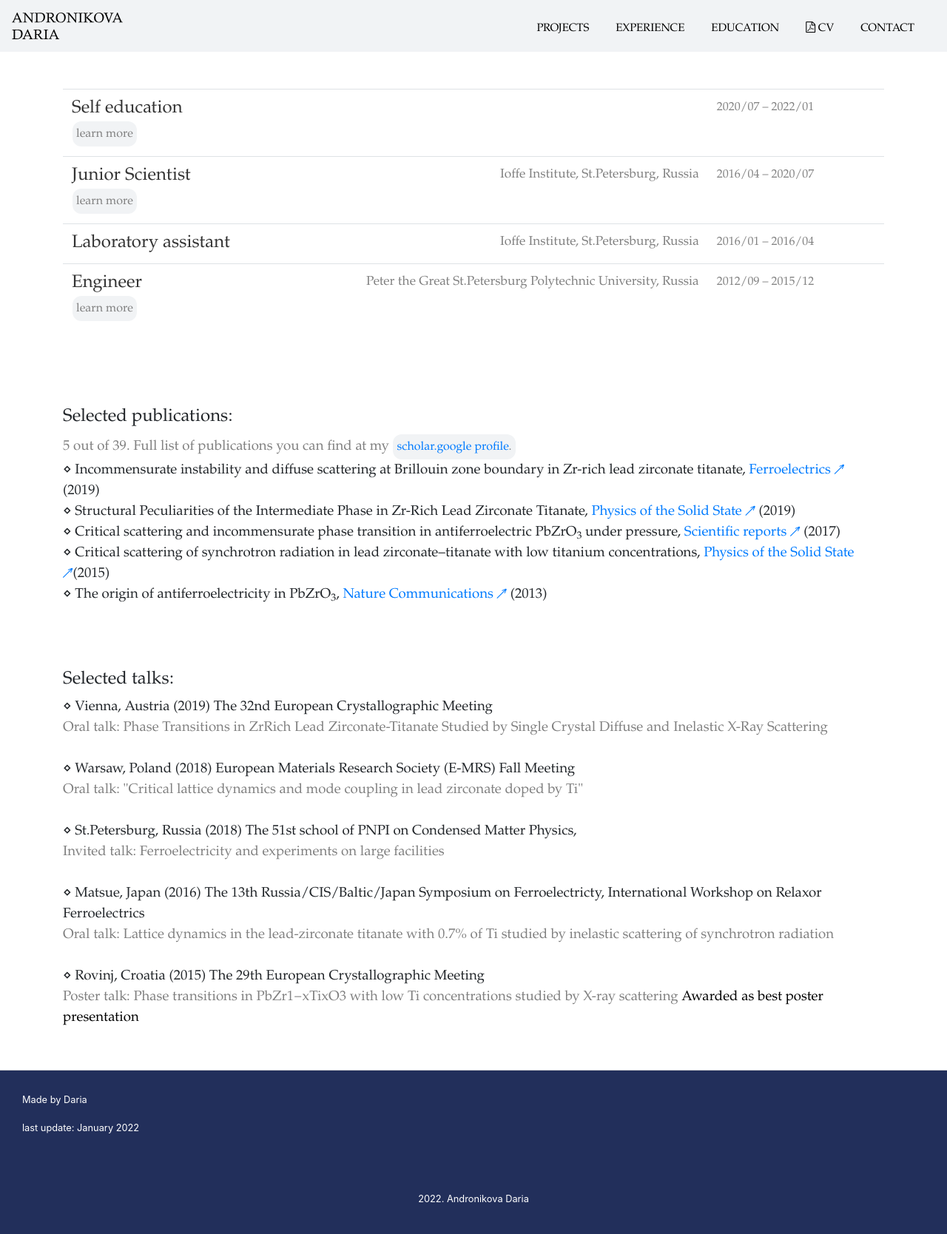
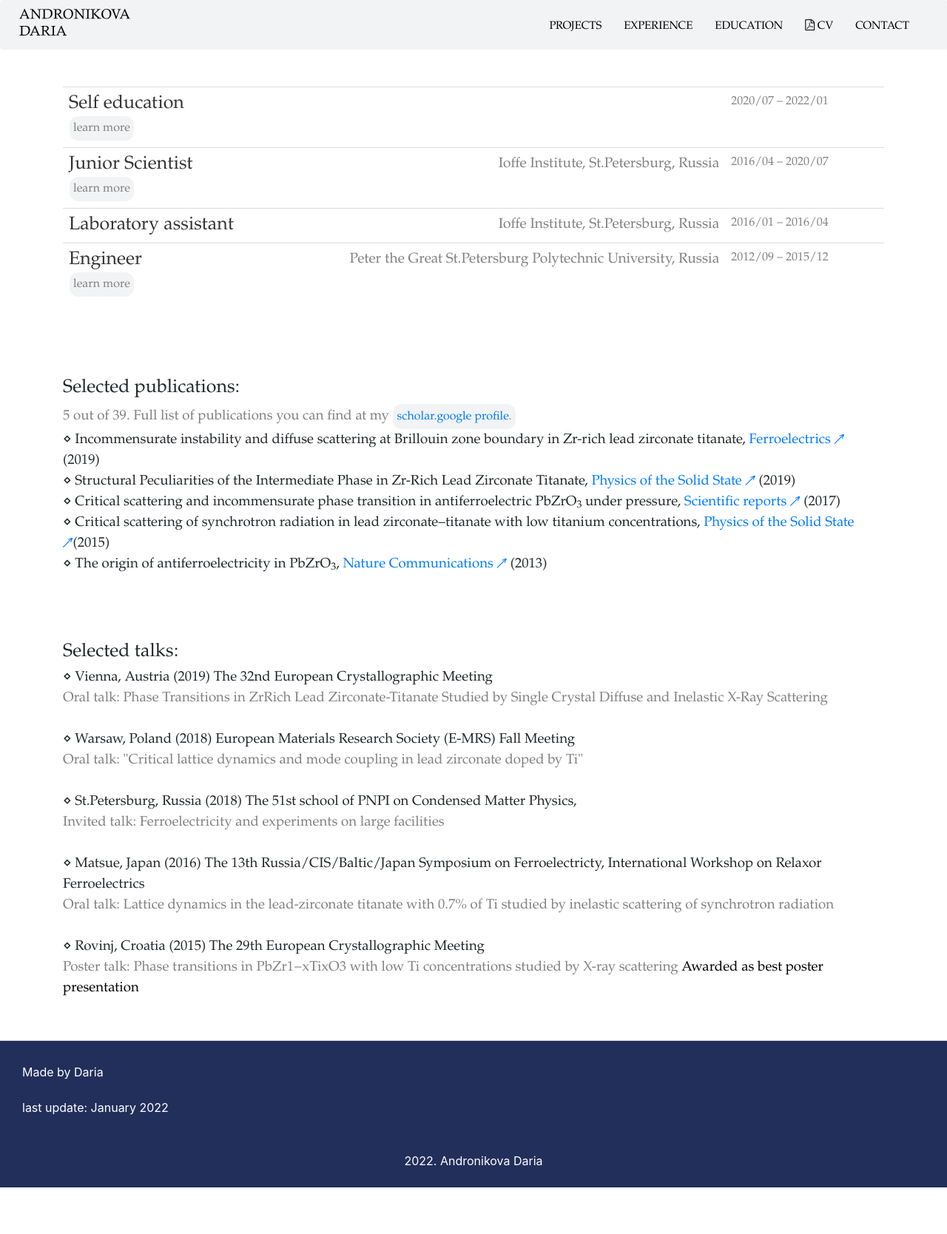
Before and after one commit to andronikova/andronikova.github.io, a Jekyll site: the page built from work.html, in a window 1280 px wide. Shown: the whole page at 74% size. Built offline with Jekyll 4.4.1, drawn with Linux system fonts in a browser that asks for light colours; a style sheet for code colours, icons or effects is not loaded; after the commit the page ends 1605 px from its top, so only the background shows below that.

Commit message:
fix overlapping in small browser version of index page, had to change font for all other pages

```diff
--- a/_layouts/default.html
+++ b/_layouts/default.html
@@ -16,6 +16,7 @@
 			<!-- link to main stylesheet -->
 			<link rel="stylesheet" type="text/css" href="css/main.css">
 
+			<link href="https://maxcdn.bootstrapcdn.com/bootstrap/3.3.6/css/bootstrap.min.css" rel="stylesheet" />
 		 	<link href="https://maxcdn.bootstrapcdn.com/bootstrap/4.1.3/css/bootstrap.min.css" rel="stylesheet">
 
 			<script src="https://code.jquery.com/jquery-3.3.1.min.js"></script>
@@ -36,7 +37,9 @@
 
 
 			<!-- to avoid overlapping -->
-			<meta name="viewport" content="width=device-width, initial-scale=1">
+			<!--<meta name="viewport" content="width=device-width, initial-scale=1">-->
+
+
 
 
 
@@ -101,7 +104,7 @@
 <!--
 		<div class="container">
 -->
-			<div class="row" style="margin-top:30px; width:100%">
+			<div class="row" style="margin-top:30px; width:100%; font-size:12pt;">
 				<div class="col-sm" style="text-align:left; margin-left:30px">
 						Made by Daria
 						<br><br>
@@ -119,7 +122,7 @@
 
 		<br><br><br><br>
 
-		<div style="text-align: center;">
+		<div style="text-align: center; font-size:12pt;">
 			2022. Andronikova Daria
 		</div>
 		<br><br>
--- a/css/main.css
+++ b/css/main.css
@@ -77,7 +77,7 @@
 
 ul.posts {
     margin: 20px auto 40px;
-    font-size: 1.5em;
+    font-size: 14pt;
 }
 
 ul.posts li {
@@ -87,7 +87,7 @@
 .date
 {
     vertical-align:top;
-    font-size: 1em;
+    font-size: 1.6em;
     color:gray;
     font-family: "Bookman Old Style", Bookman, "Goudy Old Style", Garamond, "Hoefler Text", "Bitstream Charter", Georgia, serif;
     padding:0  15px;
--- a/work.html
+++ b/work.html
@@ -7,19 +7,19 @@
     <tbody>
         <tr>
             <td class="milestone">
-                <h4 style='font-family: "Bookman Old Style", Bookman, "Goudy Old Style", Garamond, "Hoefler Text", "Bitstream Charter", Georgia, serif;display:inline; width:100%; text-align:left'>
+                <h1 style='font-family: "Bookman Old Style", Bookman, "Goudy Old Style", Garamond, "Hoefler Text", "Bitstream Charter", Georgia, serif;display:inline; width:100%; text-align:left'>
                     Self education
-                </h4>
+                </h1>
                 <br>
 
                 <button class='gray_button' id="toggle4" title="Press to see additional information." style="float:left;">learn more</button>
                 <!--<span style="color:gray; font-size:0.9em; margin-left:50px;">Ioffe Institute, St.Petersburg, Russia</span>-->
 
-                <div style="display:none; color:black; margin-left:30px; " class="togg4">
+                <div style="display:none; color:black; margin-left:30px;font-size: 1.6em; " class="togg4">
                     <br><br>
-                    Time of to find career path, move to Germany and prepare myself for Data Analytic job.
+                    Time off to find career path, move to Germany and prepare myself for Data Analytic job.
                     <br><br>
-                    <span style="color:gray;">Achievements:</span>
+                    <span style="color:black;font-weight: bold; ">Achievements:</span>
                     <br>
                     ⋄  Designing my own <a href="projects">projects</a>
                     <br>
@@ -29,9 +29,9 @@
                                         <a href="https://ude.my/UC-be2b5165-943b-41e3-9ebf-abd248d8353f/">certificate</a>
                             </button>
                             <br>
-                            <span style="color:gray;">✓ Learned:</span> how to use Python to analyze data, create visualizations, and use machine learning algorithms.
+                            <span style="color:gray;font-weight: bold;">✓ Learned:</span> how to use Python to analyze data, create visualizations, and use machine learning algorithms.
                             <br>
-                            <span style="color:gray;">✓ Skills:</span> Jupyter notebook, NumPy, Pandas, Seaborn, Matplotlib, Plotly, Scikit-Learn, Machine Learning, Tensorflow
+                            <span style="color:gray;font-weight: bold;" >✓ Skills:</span> Jupyter notebook, NumPy, Pandas, Seaborn, Matplotlib, Plotly, Scikit-Learn, Machine Learning, Tensorflow
 
                         </li>
                         <br>
@@ -41,9 +41,9 @@
                                     <a href="https://certificates.cs50.io/bc25c157-a17e-453b-8522-fc4969af3514.pdf?size=letter">certificate</a>
                             </button>
                             <br>
-                            <span style="color:gray;">✓ Learned:</span> the concepts and algorithms at the foundation of modern artificial intelligence, experience in libraries for machine learning as well as knowledge of artificial intelligence principles.
+                            <span style="color:gray;font-weight: bold;">✓ Learned:</span> the concepts and algorithms at the foundation of modern artificial intelligence, experience in libraries for machine learning as well as knowledge of artificial intelligence principles.
                             <br>
-                            <span style="color:gray;">✓ Skills:</span> Python, Scikit-Learn, Machine Learning, Tensorflow
+                            <span style="color:gray;font-weight: bold;">✓ Skills:</span> Python, Scikit-Learn, Machine Learning, Tensorflow
                         </li>
                         <br>
                         <li>
@@ -52,9 +52,9 @@
                                 <a href="https://certificates.cs50.io/7cf5a400-e95b-428f-b05c-fdc1a463b77f.pdf?size=letter">certificate</a>
                             </button>
                             <br>
-                            <span style="color:gray;">✓ Learned:</span> understanding of computer science and programming, concepts like abstraction, algorithms, data structures, encapsulation, resource management, security, software engineering, and web development.
+                            <span style="color:gray;font-weight: bold;">✓ Learned:</span> understanding of computer science and programming, concepts like abstraction, algorithms, data structures, encapsulation, resource management, security, software engineering, and web development.
                             <br>
-                            <span style="color:gray;">✓ Skills:</span> C, Python, SQL, Flask, HTML, JavaScript
+                            <span style="color:gray;font-weight: bold;">✓ Skills:</span> C, Python, SQL, Flask, HTML, JavaScript
                         </li>
                     </ul>
 
@@ -71,20 +71,20 @@
 
         <tr>
             <td class="milestone">
-                <h4 style='font-family: "Bookman Old Style", Bookman, "Goudy Old Style", Garamond, "Hoefler Text", "Bitstream Charter", Georgia, serif;display:inline; width:100%; text-align:left'>
+                <h1 style='font-family: "Bookman Old Style", Bookman, "Goudy Old Style", Garamond, "Hoefler Text", "Bitstream Charter", Georgia, serif;display:inline; width:100%; text-align:left'>
                     Junior Scientist
-                </h4>
-                <span style="color:gray; float:right; font-size:0.9em;">Ioffe Institute, St.Petersburg, Russia</span>
+                </h1>
+                <span style="color:gray; float:right; font-size:1.6em;">Ioffe Institute, St.Petersburg, Russia</span>
                 <br>
 
                 <button class='gray_button' id="toggle3" title="Press to see additional information." style="float:left;">learn more</button>
                 <!--<span style="color:gray; font-size:0.9em; margin-left:50px;">Ioffe Institute, St.Petersburg, Russia</span>-->
 
-                <div style="display:none; color:black; margin-left:30px; " class="togg3">
+                <div style="display:none; color:black; margin-left:30px; font-size: 1.6em; " class="togg3">
                     <br><br>
                     Studied phase transitions in ferroelectric and antiferroelectric materials using X-ray scattering techniques (inelastic X-ray scattering, diffuse scattering, diffraction).
                     <br><br>
-                    <span style="color:gray;">Responsibilities:</span>
+                    <span style="color:black;font-weight: bold; ">Responsibilities:</span>
                     <br>
                     ⋄  organize and conduct X-ray scattering experiments in international joint research facilities (ESRF, SPring-8);
                     <br>
@@ -100,7 +100,7 @@
                     <br>
                     ⋄  organisation of scientific conference.
                     <br><br>
-                    <span style="color:gray;">Used computer skills:</span> MATLAB, LaTex, Origin, Microsoft Office
+                    <span style="color:black;font-weight: bold;">Used computer skills:</span> MATLAB, LaTex, Origin, Microsoft Office
 
 
                 </div>
@@ -112,10 +112,10 @@
         <tr>
 
             <td class="milestone">
-                <h4 style='font-family: "Bookman Old Style", Bookman, "Goudy Old Style", Garamond, "Hoefler Text", "Bitstream Charter", Georgia, serif;display:inline; width:100%; text-align:left'>
+                <h1 style='font-family: "Bookman Old Style", Bookman, "Goudy Old Style", Garamond, "Hoefler Text", "Bitstream Charter", Georgia, serif;display:inline; width:100%; text-align:left'>
                     Laboratory assistant
-                </h4>
-                <span style="color:gray; float:right; font-size:0.9em;">Ioffe Institute, St.Petersburg, Russia<span>
+                </h1>
+                <span style="color:gray; float:right; font-size:1.6em;">Ioffe Institute, St.Petersburg, Russia<span>
             </td>
             <td class="date">2016/01 – 2016/04</td>
         </tr>
@@ -125,19 +125,20 @@
         <tr>
 
             <td class="milestone">
-                <h4 style='font-family: "Bookman Old Style", Bookman, "Goudy Old Style", Garamond, "Hoefler Text", "Bitstream Charter", Georgia, serif;display:inline; width:100%; text-align:left'>
+                <h1 style='font-family: "Bookman Old Style", Bookman, "Goudy Old Style", Garamond, "Hoefler Text", "Bitstream Charter", Georgia, serif;display:inline; width:100%; text-align:left'>
                     Engineer
-                </h4>
-                <span style="color:gray; float:right; font-size:0.9em;">Peter the Great St.Petersburg Polytechnic University, Russia</span>
+                </h1>
+                <span style="color:gray; float:right; font-size:1.6em;">Peter the Great St.Petersburg Polytechnic University, Russia</span>
 
                 <br>
                 <button class='gray_button' id="toggle1" title="Press to see additional information." style="float:left;">learn more</button>
 
-                <div style="display:none; color:black; margin-left:30px; " class="togg1">
+                <div style="display:none; color:black; margin-left:30px; font-size: 1.6em; " class="togg1">
                     <br><br>
                     Studied phase transitions in single crystals and epitaxial thin films of functional dielectrics using SuperNova X-ray diffractometer.
                     <br><br>
-                    <span style="color:gray;">Responsibilities:</span>
+                    <span style="color:black;font-weight: bold;">Responsibilities:</span>
+
                     <br>
                     ⋄  conduct diffraction experiments in laboratory X-ray diffractometer;
                     <br>
@@ -153,10 +154,10 @@
 
 <br><br><br>
 
-<h4 style='font-family: "Bookman Old Style", Bookman, "Goudy Old Style", Garamond, "Hoefler Text", "Bitstream Charter", Georgia, serif;display:inline; width:100%; text-align:left'>
+<h1 style='font-family: "Bookman Old Style", Bookman, "Goudy Old Style", Garamond, "Hoefler Text", "Bitstream Charter", Georgia, serif;display:inline; width:100%; text-align:left'>
     <br><br><br>
     Selected publications:
-</h4>
+</h1>
 <div style='display:inline; font-family: "Bookman Old Style", Bookman, "Goudy Old Style", Garamond, "Hoefler Text", "Bitstream Charter", Georgia, serif; ; font-size:14pt'>
     <span style="color:gray;">5 out of 39. Full list of publications you can find at my
     <button class='gray_button' title="Full list of publications at my scholar.google profile."><a href="https://scholar.google.ru/citations?user=cQymQXMAAAAJ&hl=ru"> scholar.google profile</a>.
@@ -175,10 +176,10 @@
 </div>
 
 
-<h4 style='font-family: "Bookman Old Style", Bookman, "Goudy Old Style", Garamond, "Hoefler Text", "Bitstream Charter", Georgia, serif;display:inline; width:100%; text-align:left'>
+<h1 style='font-family: "Bookman Old Style", Bookman, "Goudy Old Style", Garamond, "Hoefler Text", "Bitstream Charter", Georgia, serif;display:inline; width:100%; text-align:left'>
     <br><br><br>
     Selected talks:
-</h4>
+</h1>
 <div style='display:inline; font-family: "Bookman Old Style", Bookman, "Goudy Old Style", Garamond, "Hoefler Text", "Bitstream Charter", Georgia, serif; font-size:14pt'>
     ⋄ Vienna, Austria (2019) The 32nd European Crystallographic Meeting
     <br>
```
Also changed, not shown: education.html (+24 -24 lines), index.html (+4 -3 lines), projects.html (+6 -6 lines).
